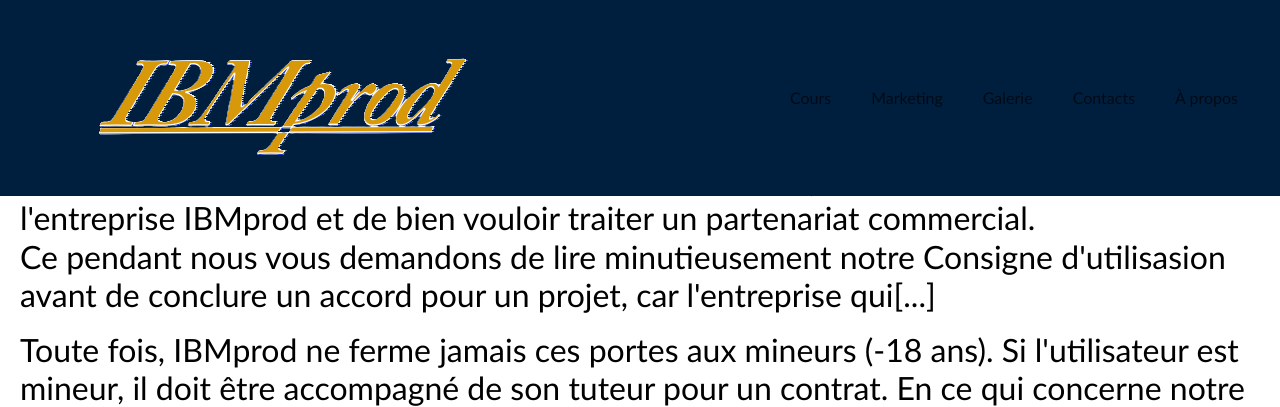
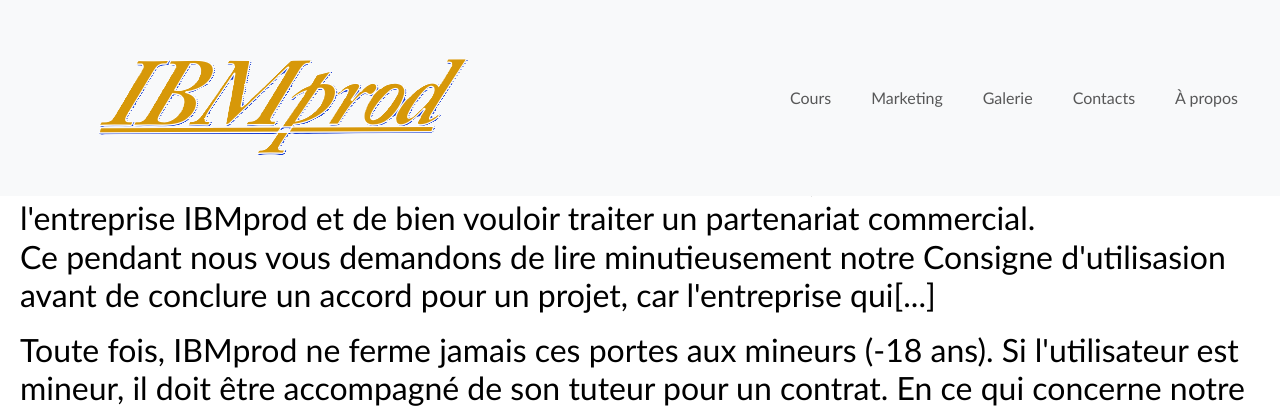
Before and after one commit to Benjamin-masini/IBMprod, a PHP site: page / in a window 1280 px wide. Shown: the top 407 px of the page. Run offline with PHP 8.4, Linux system fonts and the light colour scheme.

Commit message:
Update Accueil.CSS

```diff
--- a/Accueil.CSS
+++ b/Accueil.CSS
@@ -7,8 +7,8 @@ body {
 
 /* MENU */
 .navbar {
-    background-color: #001f3f !important; /* Bleu marine */
-    color: white; /* Couleur du texte */
+
+    color: #333; /* Couleur du texte */
     padding: 10px;
     text-align: center;
     position: fixed;
```
